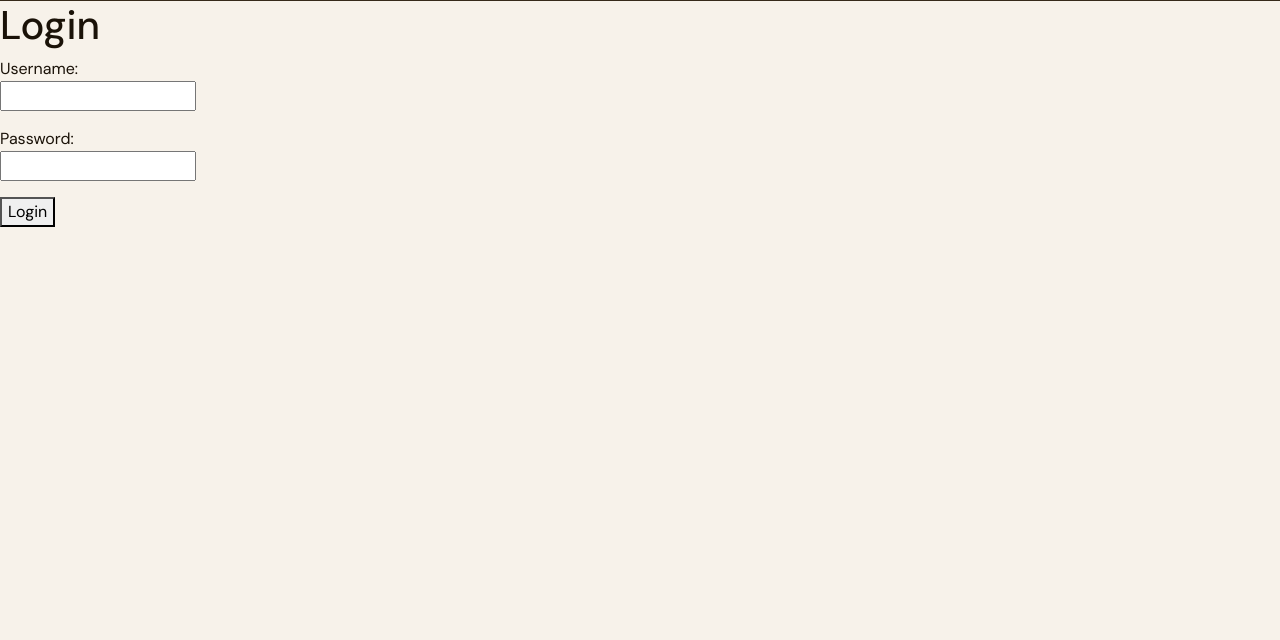
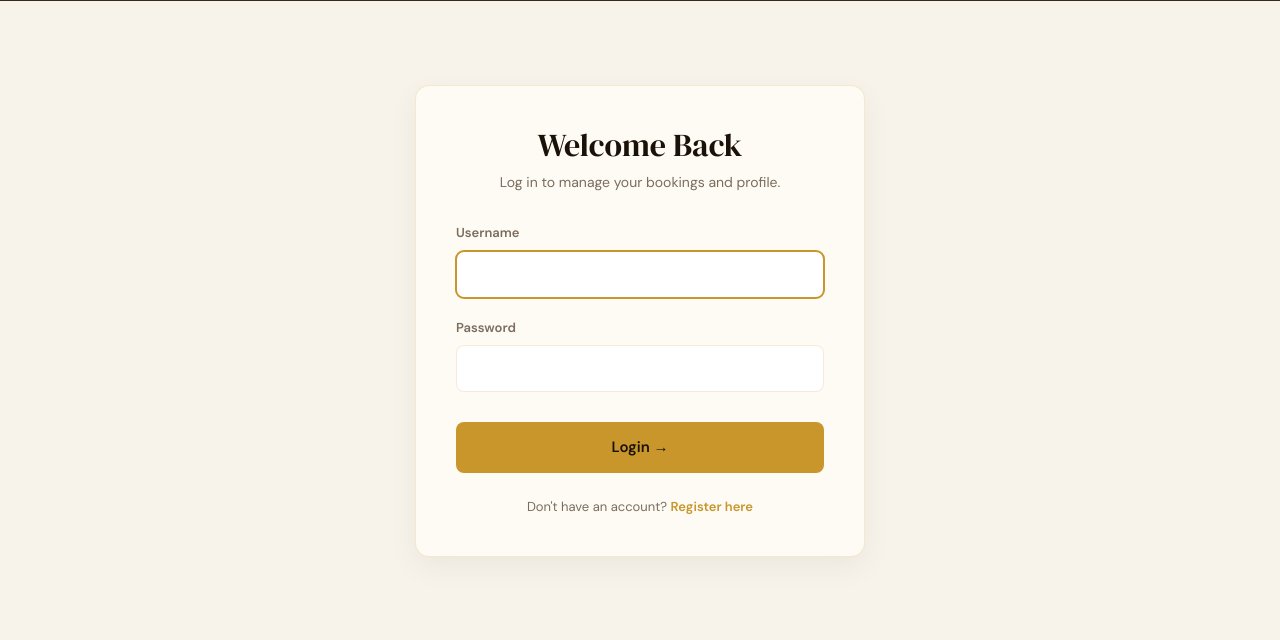
Before and after one commit to Sarker-Sourodip/SnapHire-A-Photographer-Hiring-Platform, a Django app: a page that uses templates/accounts/login.html in a window 1280 px wide. Shown: the part 70-710 px from the top of the page. Run offline with Django 5.2, Linux system fonts and the light colour scheme.

Commit message:
photographer dashboard

```diff
--- a/accounts/views.py
+++ b/accounts/views.py
@@ -151,14 +151,22 @@ def photographer_dashboard(request):
 
     photographer, created = Photographer.objects.get_or_create(user=request.user)
     portfolios = Portfolio.objects.filter(photographer=photographer)
+    bookings = Booking.objects.filter(photographer=photographer).order_by('-created_at')
 
-    # NEW: Get all bookings for this photographer, newest first
-    bookings = Booking.objects.filter(photographer=photographer).order_by('-created_at')
+    # 1. Fetch the reviews (using the fix from the last step)
+    reviews = Review.objects.filter(booking__photographer=photographer).order_by('-created_at')
+
+    # 2. Calculate the Average Rating dynamically
+    # We look at all 'rating' fields in the reviews and get the average
+    stats = reviews.aggregate(Avg('rating'))
+    calculated_rating = stats['rating__avg'] or 0.0
 
     return render(request, 'accounts/photographer_dashboard.html', {
         'photographer': photographer,
         'portfolios': portfolios,
-        'bookings': bookings, # Pass bookings to the HTML
+        'bookings': bookings,
+        'reviews': reviews,
+        'avg_rating': calculated_rating, # Pass the NEW calculated rating
     })
 
 
--- a/templates/accounts/login.html
+++ b/templates/accounts/login.html
@@ -1,35 +1,144 @@
 {% extends 'base.html' %}
+{% load static %}
 
-{% block title %}
-Login
-{% endblock %}
+{% block title %}Login - SnapHire{% endblock %}
 
 {% block content %}
-<h1>Login</h1>
+<style>
+    /* --- AUTH/LOGIN SPECIFIC STYLES --- */
+    .auth-wrapper {
+        min-height: 80vh;
+        display: flex;
+        align-items: center;
+        justify-content: center;
+        padding: 40px 20px;
+    }
 
+    .auth-card {
+        background: var(--snap-surface);
+        border: 1px solid var(--snap-border);
+        border-radius: 14px;
+        padding: 40px;
+        width: 100%;
+        max-width: 450px; /* Slightly narrower than registration for a focused look */
+        box-shadow: 0 10px 30px rgba(0,0,0,0.05);
+    }
 
-<form method="POST">
-    {% csrf_token %}
+    .auth-title {
+        font-size: 2rem;
+        color: var(--snap-ink);
+        margin-bottom: 8px;
+        text-align: center;
+    }
 
-    {{ form.non_field_errors }}
+    .auth-subtitle {
+        font-size: 14px;
+        color: var(--snap-muted);
+        text-align: center;
+        margin-bottom: 30px;
+    }
 
-    <p>
-        {{ form.username.label_tag }}<br>
-        {{ form.username }}
-        {{ form.username.errors }}
-    </p>
+    .form-group {
+        margin-bottom: 20px;
+    }
 
-    <p>
-        {{ form.password.label_tag }}<br>
-        {{ form.password }}
-        {{ form.password.errors }}
-    </p>
+    .form-label {
+        font-size: 13px;
+        font-weight: 600;
+        color: var(--snap-muted);
+        display: block;
+        margin-bottom: 8px;
+    }
 
-    <button type="submit">Login</button>
-</form>
-{% if messages %}
-    {% for message in messages %}
-        <div class="message {{ message.tags }}">{{ message }}</div>
-    {% endfor %}
-{% endif %}
+    /* Input Styling */
+    .form-group input {
+        width: 100%;
+        border: 1px solid var(--snap-border);
+        background: #ffffff;
+        border-radius: 8px;
+        padding: 12px 16px;
+        font-size: 14px;
+        color: var(--snap-ink);
+        font-family: 'DM Sans', sans-serif;
+        transition: outline 0.2s;
+    }
+
+    .form-group input:focus {
+        outline: 2px solid var(--snap-gold);
+        outline-offset: -1px;
+    }
+
+    .btn-submit {
+        background: var(--snap-gold);
+        color: var(--snap-ink) !important;
+        font-weight: 600;
+        font-size: 15px;
+        padding: 14px 24px;
+        border-radius: 8px;
+        border: none;
+        width: 100%;
+        cursor: pointer;
+        transition: background 0.2s, transform 0.1s;
+        margin-top: 10px;
+    }
+
+    .btn-submit:hover {
+        background: var(--snap-gold-lt);
+    }
+
+    .btn-submit:active {
+        transform: scale(0.98);
+    }
+
+    /* Links */
+    .auth-footer-link {
+        color: var(--snap-gold);
+        font-weight: 600;
+        text-decoration: none;
+        transition: color 0.2s;
+    }
+
+    .auth-footer-link:hover {
+        color: var(--snap-gold-lt);
+        text-decoration: underline;
+    }
+</style>
+
+<div class="auth-wrapper">
+    <div class="auth-card">
+        <h2 class="auth-title font-serif">Welcome Back</h2>
+        <p class="auth-subtitle">Log in to manage your bookings and profile.</p>
+
+        <form method="POST">
+            {% csrf_token %}
+
+            {% if form.errors or form.non_field_errors %}
+                <div class="alert alert-danger" style="background: #FEF0EF; color: var(--snap-red); border-radius: 8px; padding: 12px; font-size: 13px; border: 1px solid var(--snap-red); margin-bottom: 20px;">
+                    {% if form.non_field_errors %}
+                        {{ form.non_field_errors }}
+                    {% else %}
+                        Invalid username or password.
+                    {% endif %}
+                </div>
+            {% endif %}
+
+            <div class="form-group">
+                <label class="form-label" for="id_username">Username</label>
+                <input type="text" name="username" id="id_username" required autofocus>
+            </div>
+
+            <div class="form-group">
+                <label class="form-label" for="id_password">Password</label>
+                <input type="password" name="password" id="id_password" required>
+            </div>
+
+            <button type="submit" class="btn-submit">Login →</button>
+
+            <div class="text-center mt-4" style="font-size: 13px; color: var(--snap-muted);">
+                Don't have an account?
+                <a href="{% url 'register' %}" class="auth-footer-link">Register here</a>
+            </div>
+        </form>
+    </div>
+</div>
 {% endblock %}
```
Also changed, not shown: templates/accounts/photographer_dashboard.html (+55 -102 lines), db.sqlite3.
